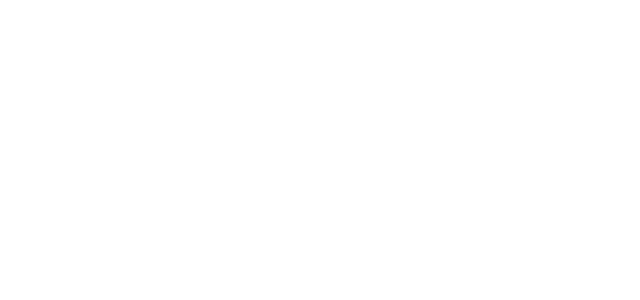
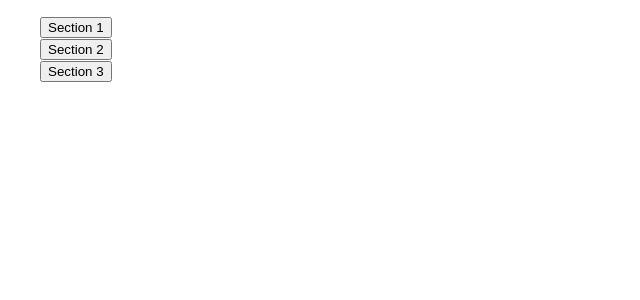
Before and after one commit to thinkful-ei-heron/kei-react-playground, a React (Create React App) app: page / in a window 1280 px wide. Shown: the top 300 px of the page, without its empty margins (0-640 px from the left). Built offline with nearby package versions, Linux system fonts and the light colour scheme.

Commit message:
working Accordion

```diff
--- a/src/App.js
+++ b/src/App.js
@@ -1,12 +1,27 @@
 import React from 'react';
 import './App.css';
-import Accordion from './state/Tabs';
+import Accordion from './state-drills/Accordion';
+
+const sections = [
+  {
+    title: 'Section 1',
+    content: 'Lorem ipsum dolor sit amet consectetur adipisicing elit.',
+  },
+  {
+    title: 'Section 2',
+    content: 'Cupiditate tenetur aliquam necessitatibus id distinctio quas nihil ipsam nisi modi!',
+  },
+  {
+    title: 'Section 3',
+    content: 'Animi amet cumque sint cupiditate officia ab voluptatibus libero optio et?',
+  },
+]
 
 class App extends React.Component {
   render() {
     return (
       <div>
-        <Accordion />
+        <Accordion sections={sections}/>
       </div>
     )
   }
--- /dev/null
+++ b/src/state-drills/Accordion.css
@@ -0,0 +1,3 @@
+ul {
+  list-style-type: none
+}
--- a/src/state-drills/Accordion.js
+++ b/src/state-drills/Accordion.js
@@ -0,0 +1,46 @@
+import React from 'react';
+import './Accordion.css';
+
+class Accordion extends React.Component {
+  static defaultProps = {
+    sections: []
+  }
+  state = {
+    currentOpenTab: ''
+  }
+
+  handleButtonClick(index) {
+    this.setState( {currentOpenTab: index} )
+  }
+
+  renderLi = () => {
+    return this.props.sections.map( (element, index) => (
+      <li key={index}>
+        <button onClick={() => this.handleButtonClick(index)}>
+          {element.title}
+        </button>
+        {index===this.state.currentOpenTab && this.renderContent()}
+      </li>
+      )
+    )
+  }
+
+  renderContent = () => {
+    const currentTab = this.props.sections[this.state.currentOpenTab]
+    return (
+      <p className='content'>
+        {currentTab.content}
+      </p>
+    )
+  }
+
+  render () {
+    return (
+      <ul>
+        {this.renderLi()}
+      </ul>
+    )
+  }
+}
+
+export default Accordion;
```
Also changed, not shown: 2 other files (tests, documents, lock files or other folders).
